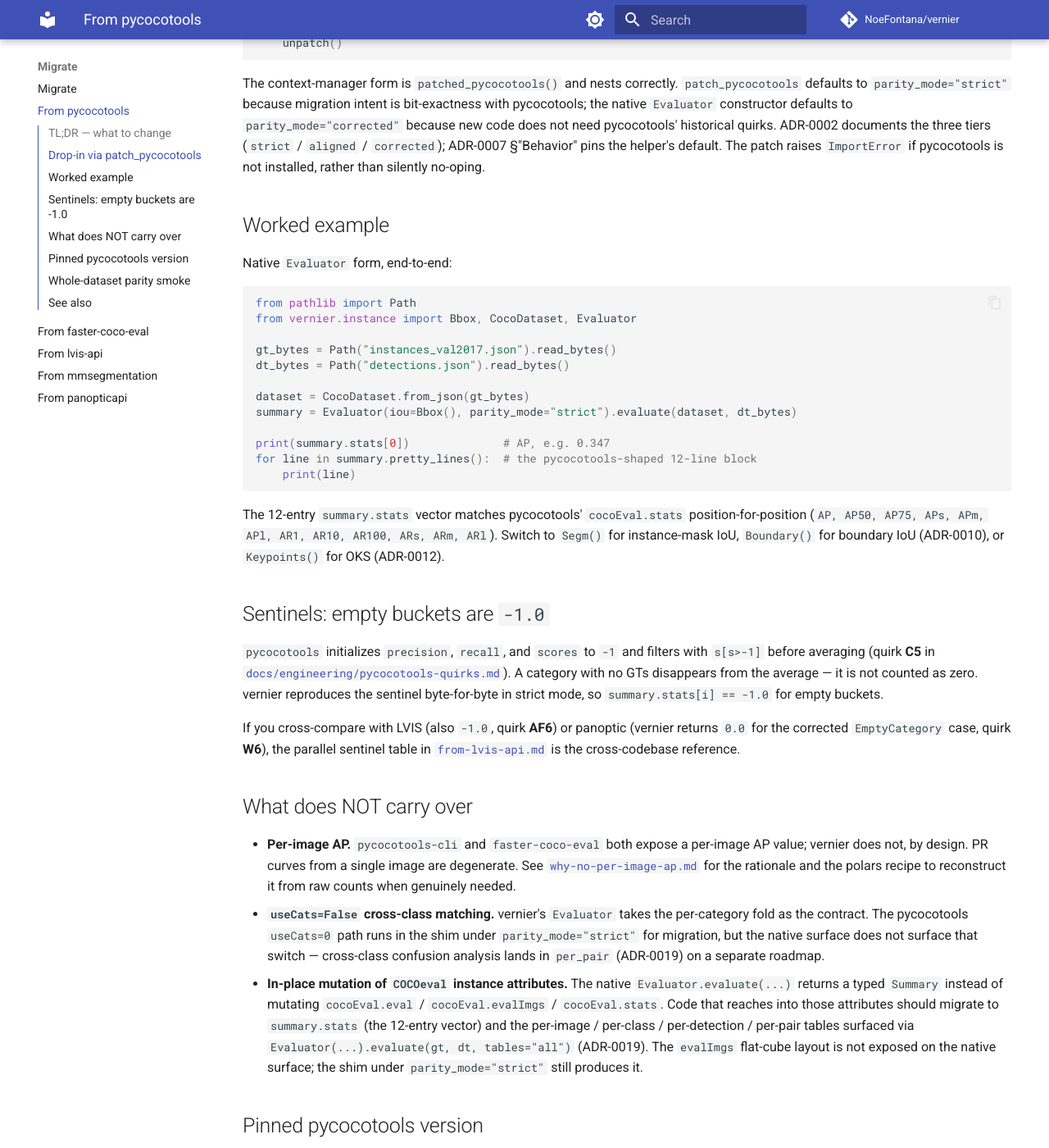
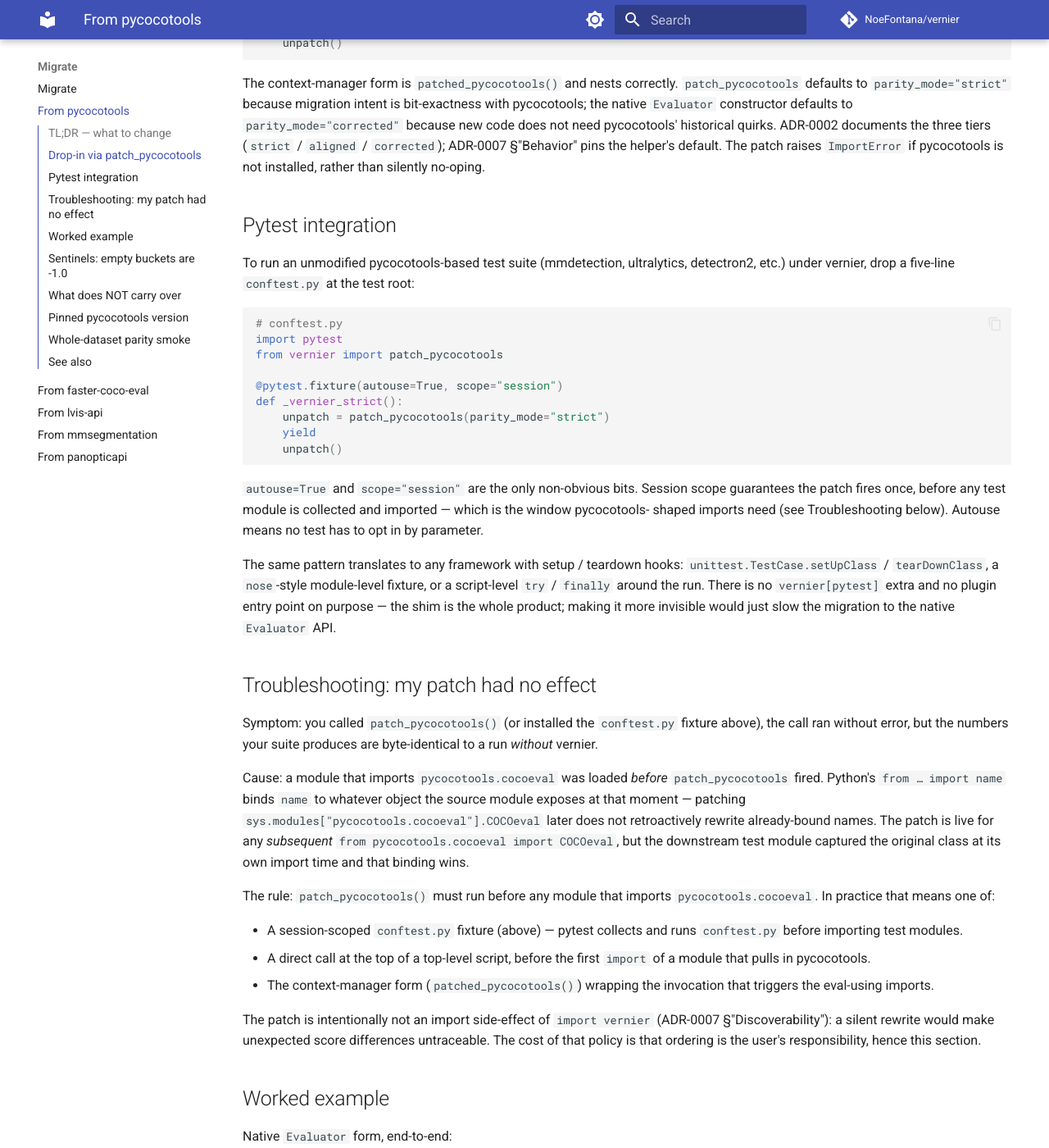
Before and after one commit to NoeFontana/vernier, an MkDocs documentation site: the page built from docs/migrate/from-pycocotools.md, in a window 1280 px wide and 1400 px high, scrolled down 1273 px. Shown: the whole window at 82% size. Built offline with MkDocs 1.6.1 and Material for MkDocs 9.7.7, drawn with Linux system fonts in a browser that asks for light colours; comment, search, counter and statistics services are not loaded.

Commit message:
doc(vernier): migration

````diff
--- a/docs/migrate/from-pycocotools.md
+++ b/docs/migrate/from-pycocotools.md
@@ -58,6 +58,69 @@ ADR-0002 documents the three tiers (`strict` / `aligned` /
 `corrected`); ADR-0007 §"Behavior" pins the helper's default. The
 patch raises `ImportError` if pycocotools is not installed, rather
 than silently no-oping.
+
+## Pytest integration
+
+To run an unmodified pycocotools-based test suite (mmdetection,
+ultralytics, detectron2, etc.) under vernier, drop a five-line
+`conftest.py` at the test root:
+
+```python
+# conftest.py
+import pytest
+from vernier import patch_pycocotools
+
+@pytest.fixture(autouse=True, scope="session")
+def _vernier_strict():
+    unpatch = patch_pycocotools(parity_mode="strict")
+    yield
+    unpatch()
+```
+
+`autouse=True` and `scope="session"` are the only non-obvious bits.
+Session scope guarantees the patch fires once, before any test
+module is collected and imported — which is the window pycocotools-
+shaped imports need (see Troubleshooting below). Autouse means no
+test has to opt in by parameter.
+
+The same pattern translates to any framework with setup / teardown
+hooks: `unittest.TestCase.setUpClass` / `tearDownClass`, a
+`nose`-style module-level fixture, or a script-level `try` /
+`finally` around the run. There is no `vernier[pytest]` extra and
+no plugin entry point on purpose — the shim is the whole product;
+making it more invisible would just slow the migration to the
+native `Evaluator` API.
+
+## Troubleshooting: my patch had no effect
+
+Symptom: you called `patch_pycocotools()` (or installed the
+`conftest.py` fixture above), the call ran without error, but the
+numbers your suite produces are byte-identical to a run *without*
+vernier.
+
+Cause: a module that imports `pycocotools.cocoeval` was loaded
+*before* `patch_pycocotools` fired. Python's `from … import name`
+binds `name` to whatever object the source module exposes at that
+moment — patching `sys.modules["pycocotools.cocoeval"].COCOeval`
+later does not retroactively rewrite already-bound names. The
+patch is live for any *subsequent* `from pycocotools.cocoeval import
+COCOeval`, but the downstream test module captured the original
+class at its own import time and that binding wins.
+
+The rule: `patch_pycocotools()` must run before any module that
+imports `pycocotools.cocoeval`. In practice that means one of:
+
+- A session-scoped `conftest.py` fixture (above) — pytest collects
+  and runs `conftest.py` before importing test modules.
+- A direct call at the top of a top-level script, before the first
+  `import` of a module that pulls in pycocotools.
+- The context-manager form (`patched_pycocotools()`) wrapping the
+  invocation that triggers the eval-using imports.
+
+The patch is intentionally not an import side-effect of `import
+vernier` (ADR-0007 §"Discoverability"): a silent rewrite would make
+unexpected score differences untraceable. The cost of that policy is
+that ordering is the user's responsibility, hence this section.
 
 ## Worked example
 
````
Also changed, not shown: docs/migrate/from-faster-coco-eval.md (+12 -0 lines), 1 other file.
